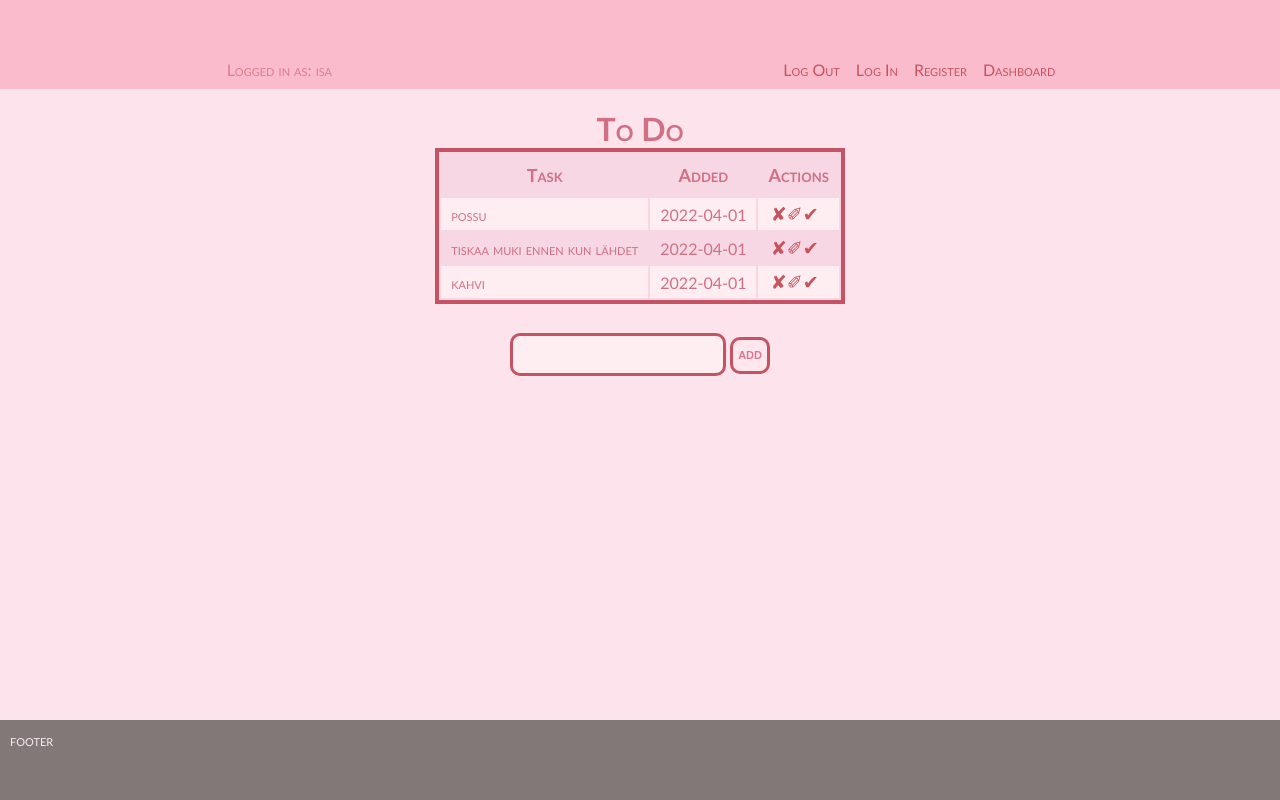
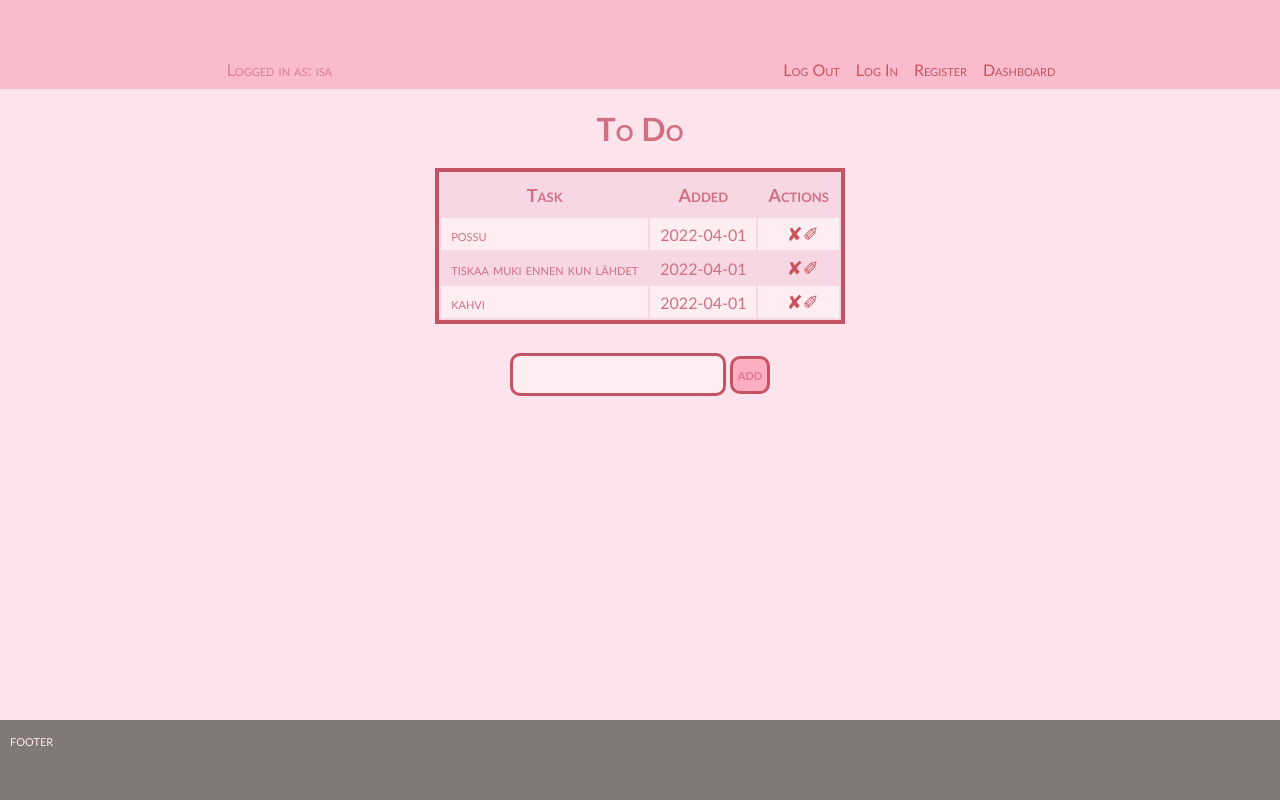
Before and after one commit to IsaEmilia/FLASKtreeni, a Flask app: page / in a window 1280 px wide. Run offline with Flask 2, Linux system fonts and the light colour scheme; a user stored in the database is signed in; data comes from the database, SQL or seed files in the repository; both versions use the stored data as it was after the commit.

Commit message:
Clean up code and remove some useless things.

```diff
--- a/static/css/main.css
+++ b/static/css/main.css
@@ -6,6 +6,7 @@
 *{
     margin: 0;
     font-variant: small-caps;
+    font-family: 'Trebuchet MS', 'Lucida Sans Unicode', 'Lucida Grande', 'Lucida Sans', Arial, sans-serif;
 }
 .page{
     margin: 0;
@@ -27,6 +28,7 @@
     flex-direction: column;
     padding: 20px;
 }
+
 .dashboard{
     font-family: 'Trebuchet MS', 'Lucida Sans Unicode', 'Lucida Grande', 'Lucida Sans', Arial, sans-serif;
     color: rgb(238, 134, 160);
@@ -113,6 +115,7 @@
     background-color: rgb(247, 215, 227);
     border: 4px solid var(--border);
     max-width: 600px;
+    margin-top: 20px;
 }
 
 th{
@@ -168,7 +171,16 @@
     padding: 5px;
     background-color: rgb(254, 237, 241);
 }
-
+input[type="submit"] {
+    padding:5px;
+    padding-bottom: 8px;
+    color: rgb(222, 119, 146);
+    border: 3px solid var(--border);
+    border-radius: 10px;
+    font-size: 16px;
+    font-weight: bold;
+    background-color: rgb(255, 173, 193);
+}
 a{
     text-decoration: none;
     color: rgb(199, 83, 93);
@@ -189,4 +201,5 @@
 }
 p{
     padding: 10px;
+    columns: rgb(222, 119, 146);;
 }
--- a/templates/base.html
+++ b/templates/base.html
@@ -5,6 +5,8 @@
     <meta http-equiv="X-UA-Compatible" content="IE=edge">
     <meta name="viewport" content="width=device-width, initial-scale=1.0">
     <link rel="stylesheet" href="{{ url_for('static', filename='css/main.css') }}">
+    <script src="js/script.js"></script>
+
     {% block head %}{% endblock %}
 </head>
 <body>
--- a/templates/index.html
+++ b/templates/index.html
@@ -20,14 +20,15 @@
         <h1>To Do</h1>
         {% if tasks|length < 1 %}
         <h4>Add a note to dispaly on todo table</h4>
+
         {% else %}
         {% if tasks.completed %}
         {% endif %}
 
         <table>
             <tr>
-                <th>Task</th>
-                <th>Added</th>
+                <th class="stylechange">Task</th>
+                <th class="stylechange">Added</th>
                 <th>Actions</th>
             </tr>
             {% for task in tasks %}
@@ -37,7 +38,6 @@
                     <td class="buttons">
                         <a href="/delete/{{task.id}}">&#10008;</a>
                         <a href="/update/{{task.id}}">&#10000;</a>
-                        <a href="">&#10004;</a>
                     </td>
                 </tr>
 
--- a/templates/login.html
+++ b/templates/login.html
@@ -8,7 +8,8 @@
 {% block body %}
 <div class="page">
     <h1>LOG IN</h1>
-    <form method="POST" action="">
+    <br>
+    <form  method="POST" action="">
         {{ form.hidden_tag() }}
         {{ form.username }}
         {{ form.password }}
@@ -19,6 +20,6 @@
     <h2>Or return to</h2>
     <a href="{{ url_for('index')}}"> todo list</a>
 
-    <p>You need to be registered and logged in to view todo lists</p>
+    <p style="color:rgb(246, 131, 156)">You need to be registered and logged in to view todo lists</p>
 </div>
 {% endblock %}
```
Also changed, not shown: database.db.
